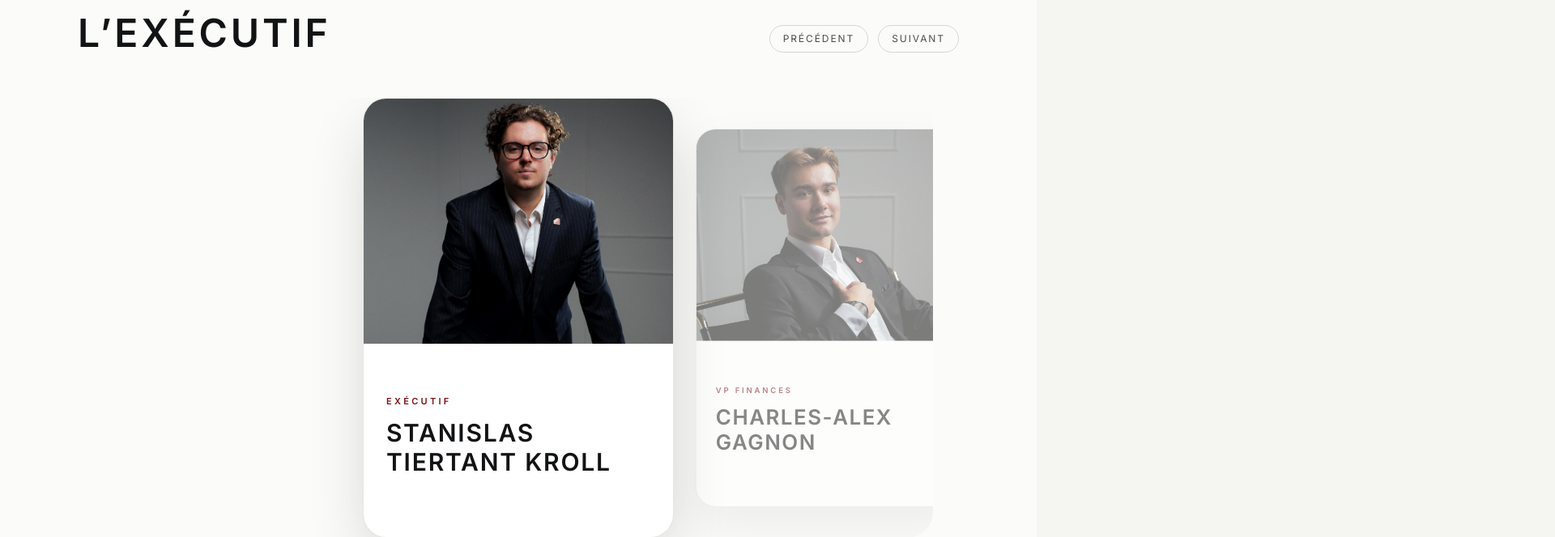
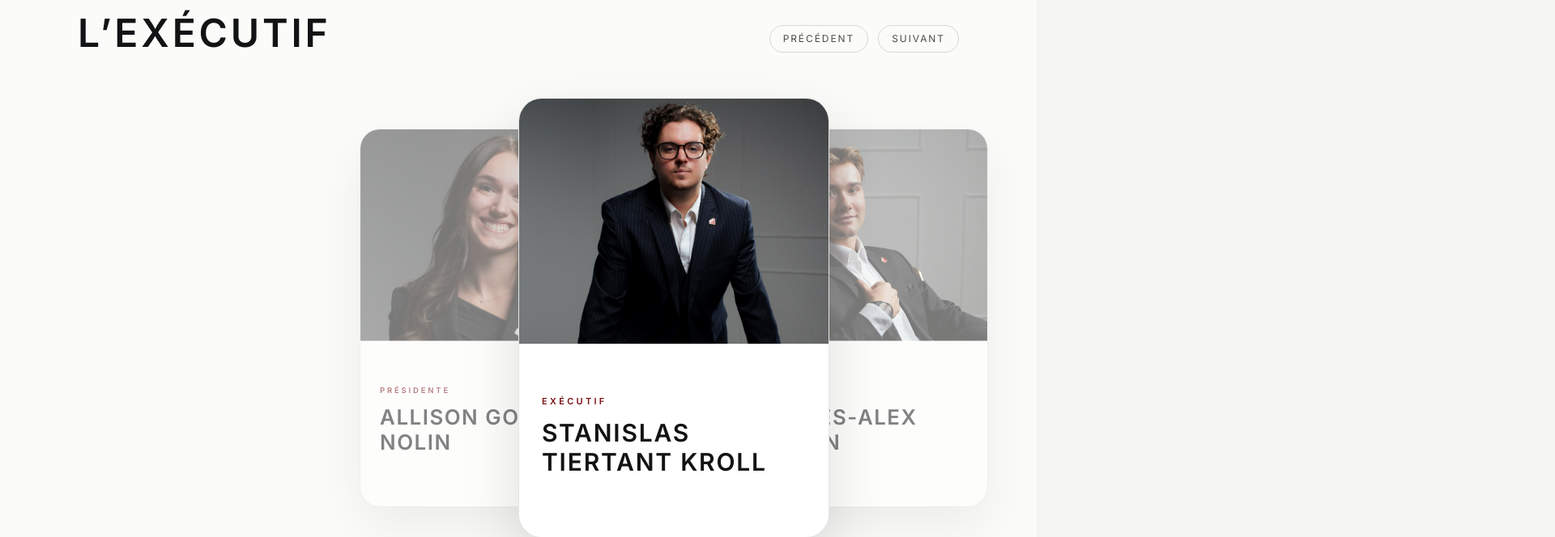
Before and after one commit to tkstan/reelul, a Next.js app: page / in a window 1280 px wide. Shown: the part 1946-2610 px from the top of the page at 81% size, 1920 px wide, since content can reach past the window. Built offline with nearby package versions, Linux system fonts and the light colour scheme.

Commit message:
Corriger animation et visibilité latérale du carrousel exécutif

```diff
--- a/components/premium-landing.tsx
+++ b/components/premium-landing.tsx
@@ -120,20 +120,6 @@ export function PremiumLanding({ calendrier, executif }: PremiumLandingProps) {
 
     return () => clearInterval(timer);
   }, [executif.length]);
-
-  const cartesExecutif = useMemo(() => {
-    if (executif.length === 0) return [];
-    const offsets = [-1, 0, 1] as const;
-
-    return offsets.map((offset) => {
-      const index = (slide + offset + executif.length) % executif.length;
-      return {
-        offset,
-        membre: executif[index],
-        index,
-      };
-    });
-  }, [executif, slide]);
 
   const allerPrecedent = () => {
     if (executif.length === 0) return;
@@ -342,23 +328,25 @@ export function PremiumLanding({ calendrier, executif }: PremiumLandingProps) {
           </Reveal>
 
           <div
-            className="relative mx-auto h-[34rem] w-full max-w-5xl overflow-hidden rounded-[2rem]"
+            className="relative mx-auto h-[34rem] w-full max-w-5xl overflow-visible rounded-[2rem]"
             onTouchStart={handleTouchStart}
             onTouchEnd={handleTouchEnd}
           >
-            {cartesExecutif.map(({ membre, offset }) => {
-              const stylesByOffset: Record<number, string> = {
-                [-1]: 'z-10 -translate-x-[62%] scale-[0.84] opacity-50 md:-translate-x-[50%] md:scale-[0.86]',
-                [0]: 'z-30 scale-100 opacity-100',
-                [1]: 'z-10 translate-x-[62%] scale-[0.84] opacity-50 md:translate-x-[50%] md:scale-[0.86]',
-              };
+            {executif.map((membre, index) => {
+              const offset = getOffsetCirculaire(index, slide, executif.length);
+              const isVisible = Math.abs(offset) <= 1;
 
               return (
                 <motion.article
-                  key={`${membre.id}-${offset}`}
-                  animate={{ opacity: offset === 0 ? 1 : 0.5 }}
+                  key={membre.id}
+                  animate={{
+                    x: `${offset * 58}%`,
+                    scale: offset === 0 ? 1 : 0.86,
+                    opacity: isVisible ? (offset === 0 ? 1 : 0.52) : 0,
+                  }}
                   transition={{ duration: 0.55, ease: [0.22, 1, 0.36, 1] }}
-                  className={`absolute left-1/2 top-0 h-full w-[84%] max-w-sm -translate-x-1/2 overflow-hidden rounded-[1.8rem] border border-black/10 bg-white shadow-[0_28px_70px_rgba(0,0,0,0.12)] transition-all duration-500 md:w-[70%] ${stylesByOffset[offset]}`}
+                  style={{ zIndex: offset === 0 ? 30 : 20 - Math.abs(offset), pointerEvents: offset === 0 ? 'auto' : 'none' }}
+                  className="absolute left-1/2 top-0 h-full w-[84%] max-w-sm -translate-x-1/2 overflow-hidden rounded-[1.8rem] border border-black/10 bg-white shadow-[0_28px_70px_rgba(0,0,0,0.12)] md:w-[70%]"
                   aria-hidden={offset !== 0}
                 >
                   <SafeImage src={membre.image} alt={membre.nom} width={900} height={1200} className="h-[56%] w-full object-cover object-[center_18%]" />
@@ -506,6 +494,14 @@ function getDaysInMonth(year: number, month: number) {
   return new Date(year, month + 1, 0).getDate();
 }
 
+function getOffsetCirculaire(index: number, activeIndex: number, total: number) {
+  if (total <= 0) return 0;
+  const brut = index - activeIndex;
+  const modulo = ((brut % total) + total) % total;
+  if (modulo > total / 2) return modulo - total;
+  return modulo;
+}
+
 type SafeImageProps = {
   src: string;
   alt: string;
```
